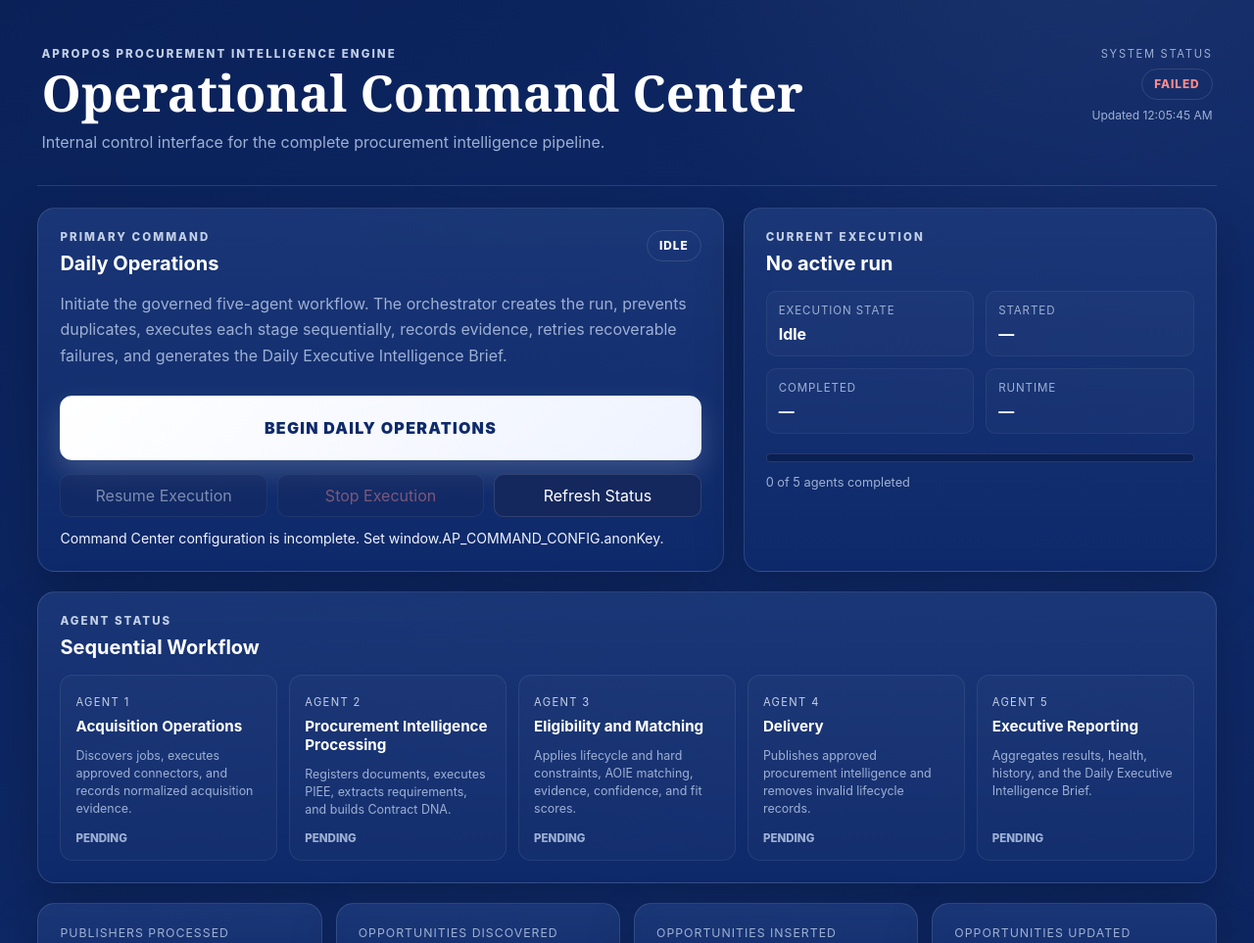
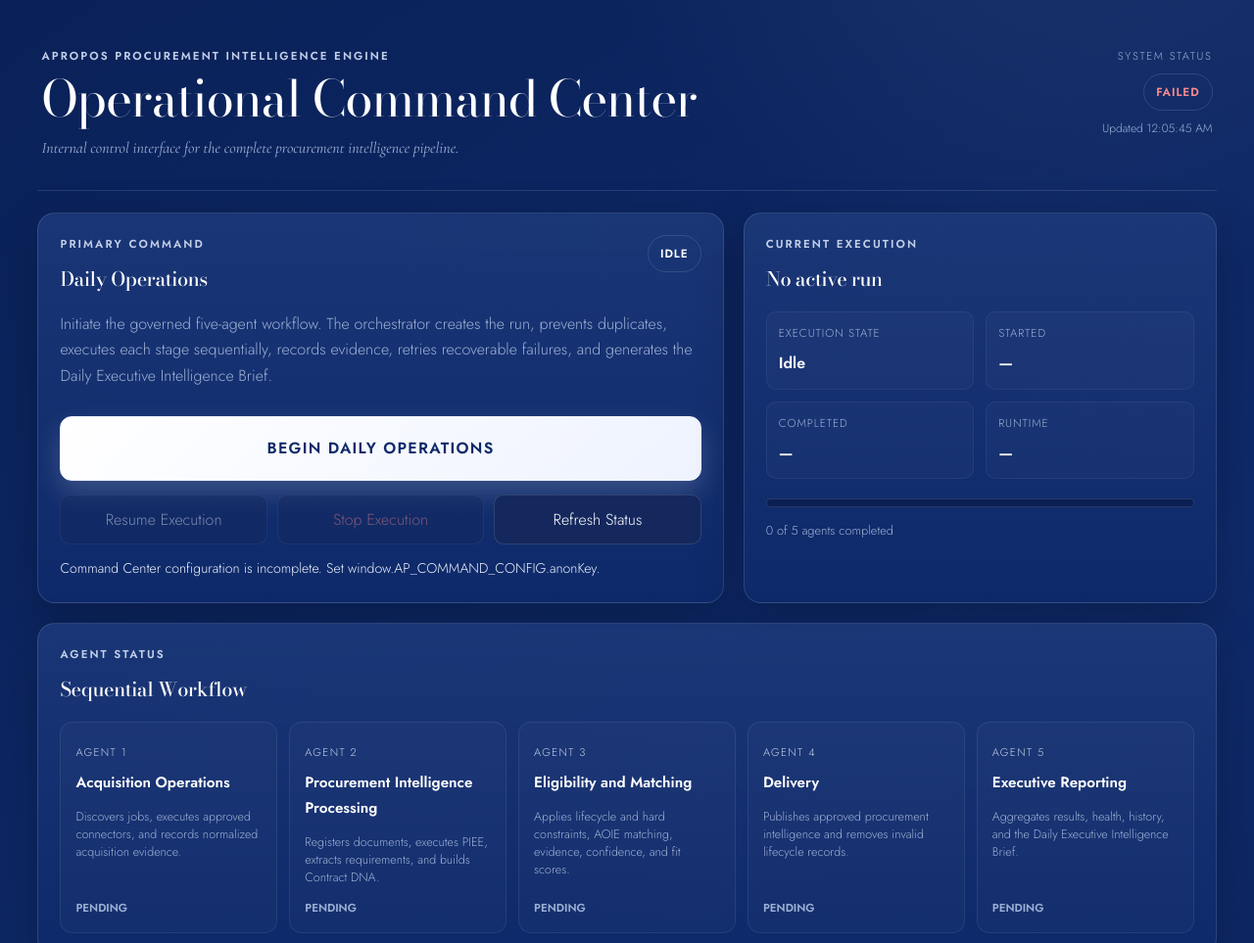
Before and after one commit to Aproposchpt2/Aproposchpt2-Apropos-Opportunity-Intelligence-Engine, a website: page index.html in a window 1280 px wide. Shown: the top 963 px of the page at 98% size. Drawn offline with nearby package versions, Linux system fonts and the light colour scheme.

Commit message:
Apply Apropos Platinum font trio (Bodoni Moda / Cormorant / Jost)
Text-style-only change per house standard: Jost replaces Inter as the
base body/UI font (weight 300, line-height 1.7); h1/h2 and the metric
display numbers move to Bodoni Moda (weight 400/500, letter-spacing
-.02em); the subtitle line takes the signature Cormorant italic
accent. No layout, color, or content changes.

```diff
--- a/assets/command-center.css
+++ b/assets/command-center.css
@@ -13,7 +13,7 @@
   --warning: #f2c66d;
   --danger: #ff8b8b;
   --info: #8ab7ff;
-  font-family: Inter, ui-sans-serif, system-ui, -apple-system, BlinkMacSystemFont, "Segoe UI", sans-serif;
+  font-family: 'Jost', ui-sans-serif, system-ui, -apple-system, BlinkMacSystemFont, "Segoe UI", sans-serif;
 }
 
 * { box-sizing: border-box; }
@@ -22,6 +22,8 @@ body {
   margin: 0;
   min-height: 100vh;
   color: var(--text);
+  font-weight: 300;
+  line-height: 1.7;
   background:
     radial-gradient(circle at 85% -10%, rgba(238,243,255,.08), transparent 32rem),
     linear-gradient(145deg, #0A2158 0%, #0F2A6A 48%, #0A1F52 100%);
@@ -30,8 +32,8 @@ button { font: inherit; }
 .shell { width: min(1500px, 94vw); margin: 0 auto; padding: 28px 0 40px; }
 .masthead { display:flex; justify-content:space-between; gap:28px; align-items:flex-start; padding:20px 4px 30px; border-bottom:1px solid var(--line); }
 .eyebrow,.section-kicker { margin:0 0 8px; color:var(--gold); font-size:.72rem; letter-spacing:.18em; font-weight:800; }
-h1 { margin:0; font-family: Georgia, "Times New Roman", serif; font-size:clamp(2rem,4vw,4.3rem); line-height:.96; font-weight:600; }
-.subtitle { margin:14px 0 0; max-width:720px; color:var(--muted); font-size:1rem; line-height:1.6; }
+h1 { margin:0; font-family: 'Bodoni Moda', Georgia, serif; font-size:clamp(2rem,4vw,4.3rem); line-height:.96; font-weight:400; letter-spacing:-.02em; }
+.subtitle { margin:14px 0 0; max-width:720px; color:var(--muted); font-size:1rem; line-height:1.6; font-family:'Cormorant', Georgia, serif; font-style:italic; }
 .status-cluster { min-width:220px; text-align:right; display:grid; gap:8px; justify-items:end; }
 .label { color:var(--muted); font-size:.7rem; letter-spacing:.15em; }
 .status-pill,.stage-badge { display:inline-flex; align-items:center; border:1px solid var(--line); border-radius:999px; padding:8px 12px; font-weight:800; font-size:.74rem; letter-spacing:.08em; }
@@ -42,7 +44,7 @@ main { display:grid; gap:20px; padding-top:22px; }
 .hero-grid { display:grid; grid-template-columns:1.45fr 1fr; gap:20px; }
 .two-column { display:grid; grid-template-columns:1fr 1fr; gap:20px; }
 .panel-heading { display:flex; justify-content:space-between; gap:18px; align-items:flex-start; margin-bottom:16px; }
-h2 { margin:0; font-size:1.25rem; }
+h2 { margin:0; font-size:1.25rem; font-family:'Bodoni Moda', Georgia, serif; font-weight:500; letter-spacing:-.02em; }
 .panel-copy { color:var(--muted); line-height:1.65; max-width:850px; }
 .primary-action { width:100%; min-height:66px; margin:12px 0 14px; border:1px solid var(--gold-light); border-radius:12px; background:linear-gradient(135deg, #FFFFFF, #EEF3FF); color:#0F2A6A; font-weight:900; letter-spacing:.08em; cursor:pointer; box-shadow:0 12px 28px rgba(255,255,255,.18); }
 .primary-action:hover { filter:brightness(1.07); transform:translateY(-1px); }
@@ -62,7 +64,7 @@ dt { color:var(--muted); font-size:.72rem; text-transform:uppercase; letter-spac
 .agent-card .number { color:var(--gold); font-size:.7rem; letter-spacing:.12em; }.agent-card h3 { margin:7px 0; font-size:.95rem; }.agent-card p { color:var(--muted); font-size:.78rem; line-height:1.45; }.agent-state { font-size:.72rem; font-weight:800; text-transform:uppercase; color:var(--muted); }
 .agent-card.running { border-color:rgba(138,183,255,.45); }.agent-card.completed { border-color:rgba(114,215,168,.45); }.agent-card.failed { border-color:rgba(255,139,139,.5); }
 .metrics-grid { display:grid; grid-template-columns:repeat(4,1fr); gap:14px; }
-.metric-card { min-height:120px; display:flex; flex-direction:column; justify-content:space-between; }.metric-card span { color:var(--muted); font-size:.77rem; text-transform:uppercase; letter-spacing:.08em; }.metric-card strong { font-family:Georgia,serif; color:var(--gold-light); font-size:2.35rem; font-weight:500; }
+.metric-card { min-height:120px; display:flex; flex-direction:column; justify-content:space-between; }.metric-card span { color:var(--muted); font-size:.77rem; text-transform:uppercase; letter-spacing:.08em; }.metric-card strong { font-family:'Bodoni Moda',Georgia,serif; color:var(--gold-light); font-size:2.35rem; font-weight:500; }
 .health-grid .wide { grid-column:span 2; }
 .brief-content { color:#d7dde8; line-height:1.65; max-height:430px; overflow:auto; padding-right:6px; }.brief-content h3 { color:var(--gold-light); margin:18px 0 5px; }.brief-content p { margin:6px 0; }
 .table-wrap { overflow:auto; } table { width:100%; border-collapse:collapse; } th,td { padding:11px 9px; text-align:left; border-bottom:1px solid rgba(255,255,255,.06); font-size:.82rem; } th { color:var(--gold); font-size:.69rem; text-transform:uppercase; letter-spacing:.08em; } td { color:#dce2ec; }
--- a/index.html
+++ b/index.html
@@ -5,6 +5,9 @@
   <meta name="viewport" content="width=device-width, initial-scale=1">
   <meta name="robots" content="noindex,nofollow">
   <title>APROPOS Procurement Intelligence Engine — Command Center</title>
+  <link rel="preconnect" href="https://fonts.googleapis.com">
+  <link rel="preconnect" href="https://fonts.gstatic.com" crossorigin>
+  <link href="https://fonts.googleapis.com/css2?family=Bodoni+Moda:ital,opsz,wght@0,6..96,400;0,6..96,500;0,6..96,700;1,6..96,400;1,6..96,500&family=Cormorant:ital,wght@0,500;1,400;1,500;1,600&family=Jost:wght@300;400;500;600&display=swap" rel="stylesheet">
   <link rel="stylesheet" href="assets/command-center.css">
 </head>
 <body>
```
